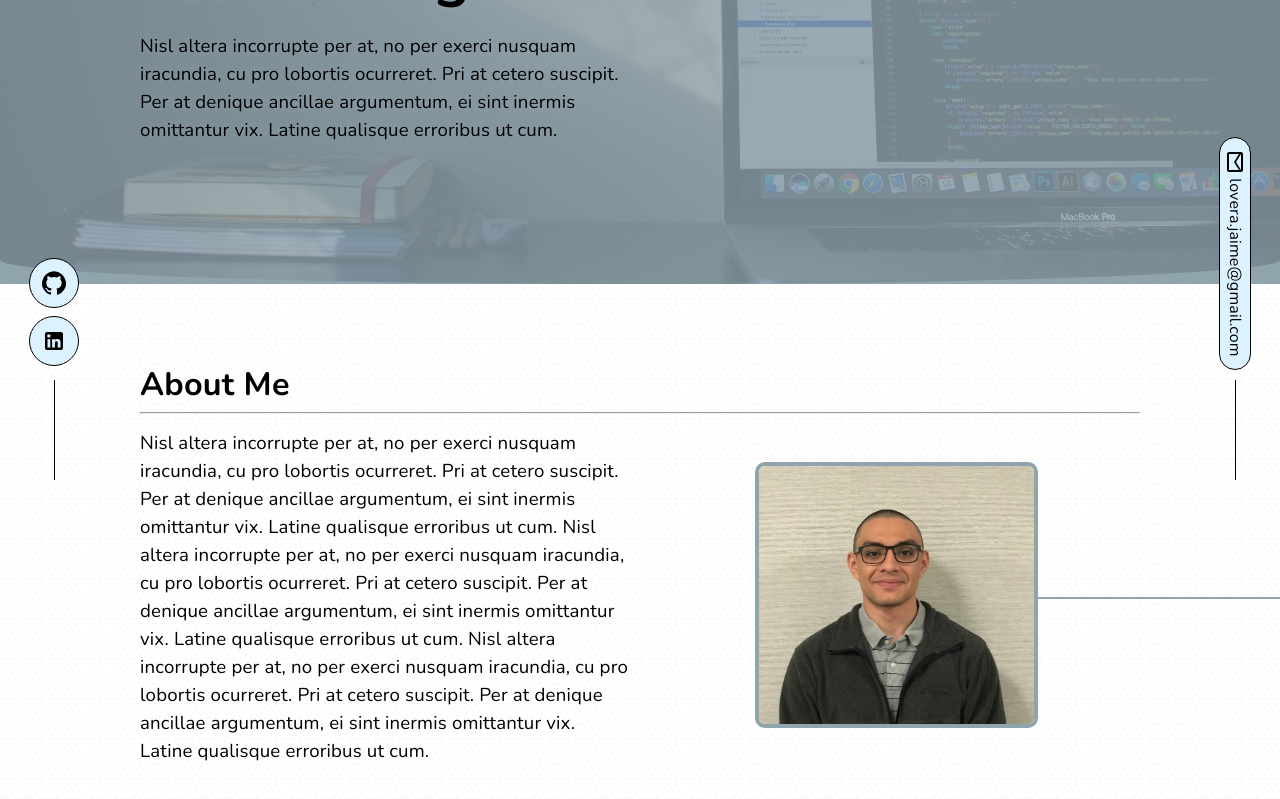
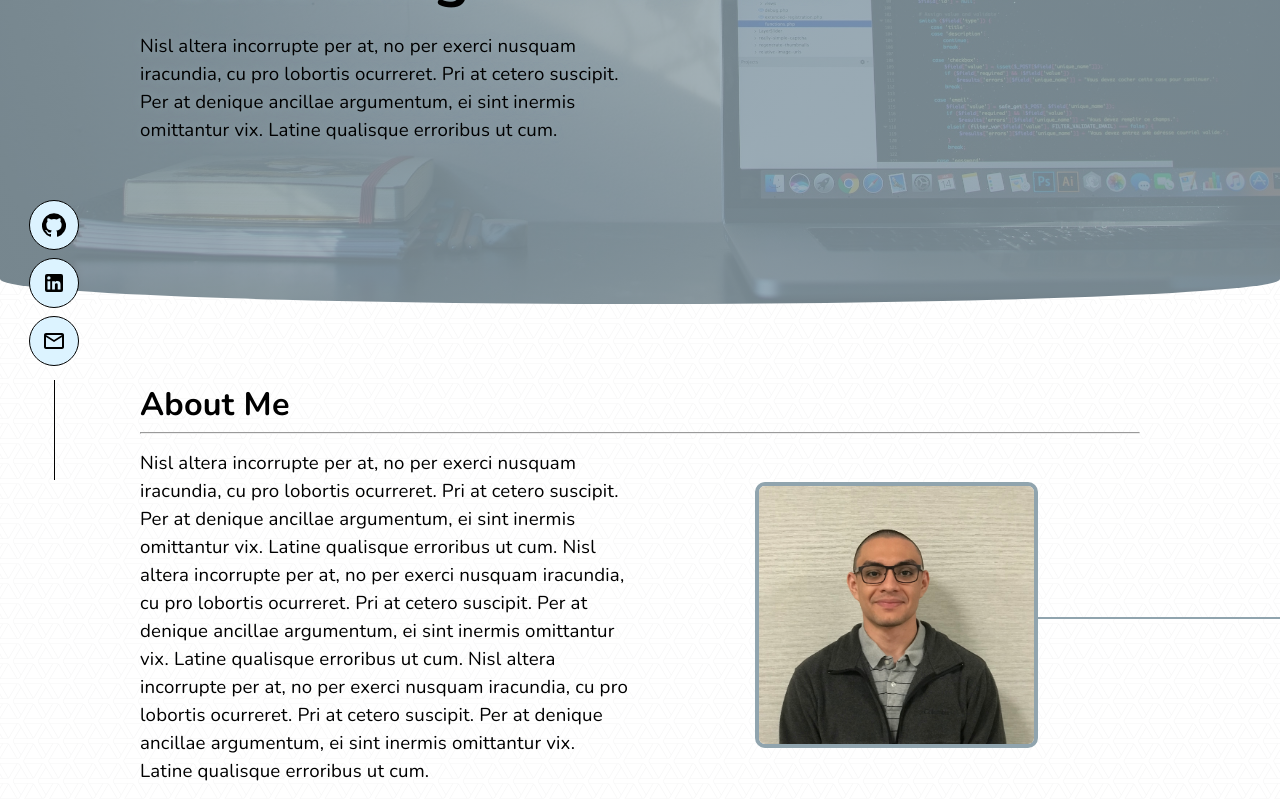
Before and after one commit to jaimelovera/online-portfolio-v3, a React (Create React App) app: page / in a window 1280 px wide. Shown: the part 320-1119 px from the top of the page. Built offline with nearby package versions, Linux system fonts and the light colour scheme.

Commit message:
fixed intro background behind the bottom border radius

```diff
--- a/src/App.css
+++ b/src/App.css
@@ -19,7 +19,7 @@ a {
       rgba(255, 255, 255, 0.78)
     ),
     url(./img/webb.png);
-  padding: 64px 20px 0px 20px;
+  padding: 80px 20px 20px 20px;
 }
 
 .content-container {
--- a/src/App.js
+++ b/src/App.js
@@ -5,7 +5,6 @@ import "./App.css";
 // Components
 import Navbar from "./components/layout/NavBar/Navbar";
 import SideContactBar from "./components/layout/SideContactBar";
-import SideEmailBar from "./components/layout/SideEmailBar";
 import Intro from "./components/sections/intro/Intro";
 import About from "./components/sections/about/About";
 import Projects from "./components/sections/projects/Projects";
@@ -37,7 +36,6 @@ function App() {
         linkedInLink={linkedInLink}
         email={email}
       />
-      <SideEmailBar email={email} />
       <div id="intro">
         <Intro />
       </div>
--- a/src/components/layout/SideContactBar.js
+++ b/src/components/layout/SideContactBar.js
@@ -12,6 +12,7 @@ import Hidden from "@material-ui/core/Hidden";
 import GitHubIcon from "@material-ui/icons/GitHub";
 import LinkedInIcon from "@material-ui/icons/LinkedIn";
 import EmailIcon from "@material-ui/icons/Email";
+import MailOutlineIcon from "@material-ui/icons/MailOutline";
 
 const styles = (theme) => ({
   container: {
@@ -70,6 +71,16 @@ function SideContactBar(props) {
             </Tooltip>
           </Grid>
           <Grid item>
+            <Tooltip title="Email" placement="right" arrow>
+              <IconButton
+                href={`mailto:${email}`}
+                className={classes.linkIconButton}
+              >
+                <MailOutlineIcon color="secondary" />
+              </IconButton>
+            </Tooltip>
+          </Grid>
+          <Grid item>
             <div className={classes.endLine}></div>
           </Grid>
         </Grid>
--- a/src/components/layout/SideEmailBar.js
+++ b/src/components/layout/SideEmailBar.js
@@ -1,3 +1,5 @@
+// Decided not to use this component, but it works if I ever decide to use it!
+
 import React from "react";
 import PropTypes from "prop-types";
 
--- a/src/components/sections/about/About.js
+++ b/src/components/sections/about/About.js
@@ -26,7 +26,6 @@ import CSS3Svg from "../../../img/technologies/css3.svg";
 
 const styles = (theme) => ({
   sectionContainer: {
-    paddingTop: 80,
     overflow: "hidden",
   },
   profileImg: {
--- a/src/components/sections/contact/Contact.js
+++ b/src/components/sections/contact/Contact.js
@@ -8,9 +8,7 @@ import Typography from "@material-ui/core/Typography";
 import Button from "@material-ui/core/Button";
 
 const styles = (theme) => ({
-  sectionContainer: {
-    paddingTop: 120,
-  },
+  sectionContainer: {},
   contactContainer: {
     padding: "140px 0",
     margin: "0 auto",
--- a/src/components/sections/footer/Footer.js
+++ b/src/components/sections/footer/Footer.js
@@ -14,10 +14,10 @@ import LinkedInIcon from "@material-ui/icons/LinkedIn";
 
 const styles = (theme) => ({
   sectionContainer: {
+    padding: 20,
     backgroundImage: "none",
     backgroundColor: theme.palette.primary.main,
     color: theme.palette.grey[100],
-    padding: 20,
   },
   footerLinkIcon: {
     fontSize: "2em",
--- a/src/components/sections/intro/Intro.js
+++ b/src/components/sections/intro/Intro.js
@@ -9,10 +9,12 @@ import Typography from "@material-ui/core/Typography";
 
 const styles = (theme) => ({
   sectionContainer: {
+    padding: 0,
+  },
+  sectionContainerTopLayer: {
+    padding: "100px 20px 0 20px",
     backgroundImage: `linear-gradient(to bottom,rgba(144, 164, 174, 0.85), rgba(144, 164, 174, 0.85)),url(${laptopDeskMobileImg})`,
     backgroundSize: "cover",
-    paddingTop: 100,
-    paddingBottom: 0,
     [theme.breakpoints.up("sm")]: {
       paddingTop: 120,
       borderRadius: "0 0 50% 50%/4%",
@@ -31,7 +33,7 @@ const styles = (theme) => ({
   shortInfo: {},
   longInfo: {
     maxWidth: 500,
-    padding: "20px 0 140px 0",
+    padding: "20px 0 160px 0",
   },
 });
 
@@ -40,6 +42,7 @@ function Intro(props) {
 
   return (
     <div className={`section-container ${classes.sectionContainer}`}>
+      <div className={`section-container ${classes.sectionContainerTopLayer}`}>
         <div className="content-container">
           <Grid
             container
@@ -70,13 +73,14 @@ function Intro(props) {
                 variant="body1"
                 className={`${classes.longInfo} ${classes.textShadowPrimary}`}
               >
-              Nisl altera incorrupte per at, no per exerci nusquam iracundia, cu
-              pro lobortis ocurreret. Pri at cetero suscipit. Per at denique
-              ancillae argumentum, ei sint inermis omittantur vix. Latine
-              qualisque erroribus ut cum.
+                Nisl altera incorrupte per at, no per exerci nusquam iracundia,
+                cu pro lobortis ocurreret. Pri at cetero suscipit. Per at
+                denique ancillae argumentum, ei sint inermis omittantur vix.
+                Latine qualisque erroribus ut cum.
               </Typography>
             </Grid>
           </Grid>
+        </div>
       </div>
     </div>
   );
--- a/src/components/sections/projects/Projects.js
+++ b/src/components/sections/projects/Projects.js
@@ -14,9 +14,7 @@ import perFinBlogImg from "../../../img/projects/personal-finance-blog/personal-
 import twitterCloneImg from "../../../img/projects/twitter-clone/twitter-clone.png";
 
 const styles = (theme) => ({
-  sectionContainer: {
-    paddingTop: 100,
-  },
+  sectionContainer: {},
   projectsTitle: {
     margin: "0 0 20px 0",
   },
```
Also changed, not shown: src/img/desk-laptop-bg-mobile.jpg, src/img/desk-laptop-bg.jpg. Lines whose indentation alone changed are shown as unchanged.
